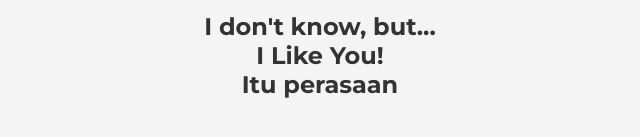
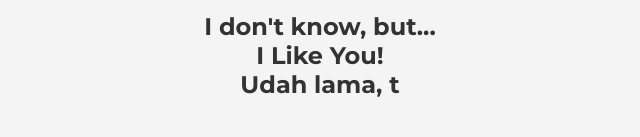
Before and after one commit to withlannnn/forHer, a plain HTML site: page ifallinlove.html in a window 1280 px wide. Shown: the part 345-482 px from the top of the page, 320-960 px from the left. Drawn offline with Linux system fonts and the light colour scheme.

Commit message:
Update ifallinlove.html

```diff
--- a/ifallinlove.html
+++ b/ifallinlove.html
@@ -39,7 +39,7 @@
             font-weight: bold;
             color: #333;
             font-family: 'Montserrat', sans-serif;
-            display: none; /* Tersembunyi awalnya */
+            display: none;
         }
     </style>
 </head>
@@ -53,14 +53,12 @@
     </div>
 
     <script>
-        // Ambil nama dari URL
         const urlParams = new URLSearchParams(window.location.search);
-        const name = urlParams.get('name') || 'Mira'; // Default "Mira" jika nama tidak diinput
+        const name = urlParams.get('name') || 'Mira';
 
-        // Kalimat yang ditampilkan
         const initialText = "I don't know, but...";
         const likeYouText = "I Like You!";
-        const text = `Itu perasaan lamaku, tpi malah muncul lagi akhir-akhir ini. Entah kamu peduli apa nggak itu terserah kamu, intinya itu serius, Aku serius, I Really Like You. Makasiii and Have a Nice Day ${name}!`;
+        const text = `Udah lama, tpi malah muncul lagi. Entah kamu peduli atau ngga, intinya itu serius, Aku serius, I Really Like You. Makasiii and Have a Nice Day ${name}!`;
 
         let initialIndex = 0;
         let likeYouIndex = 0;
@@ -75,21 +73,19 @@
                 initialIndex++;
                 setTimeout(typeWriterInitial, speed);
             } else {
-                // Setelah selesai mengetik initialText, tambahkan jeda sebelum mengetik likeYouText
                 setTimeout(typeWriterLikeYou, pauseAfterInitial);
             }
         }
 
         function typeWriterLikeYou() {
-            document.getElementById("likeYouText").style.display = "block"; // Tampilkan elemen
+            document.getElementById("likeYouText").style.display = "block";
             if (likeYouIndex < likeYouText.length) {
                 document.getElementById("likeYouText").innerHTML += likeYouText.charAt(likeYouIndex);
                 likeYouIndex++;
                 setTimeout(typeWriterLikeYou, speed);
             } else {
-                // Setelah selesai mengetik likeYouText, tambahkan jeda sebelum mengetik surpriseText
                 setTimeout(() => {
-                    document.getElementById("surpriseText").style.display = "block"; // Tampilkan elemen
+                    document.getElementById("surpriseText").style.display = "block";
                     typeWriter();
                 }, pauseAfterLikeYou);
             }
```
